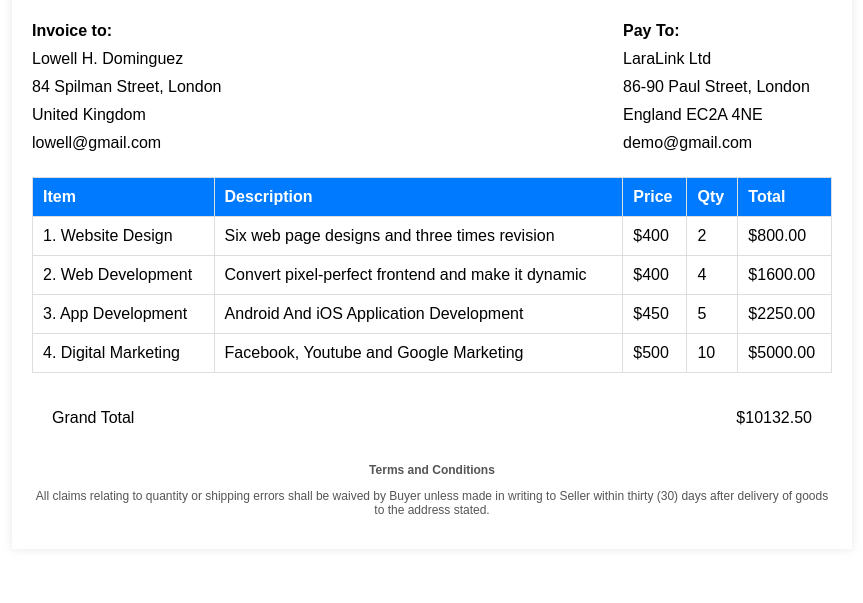
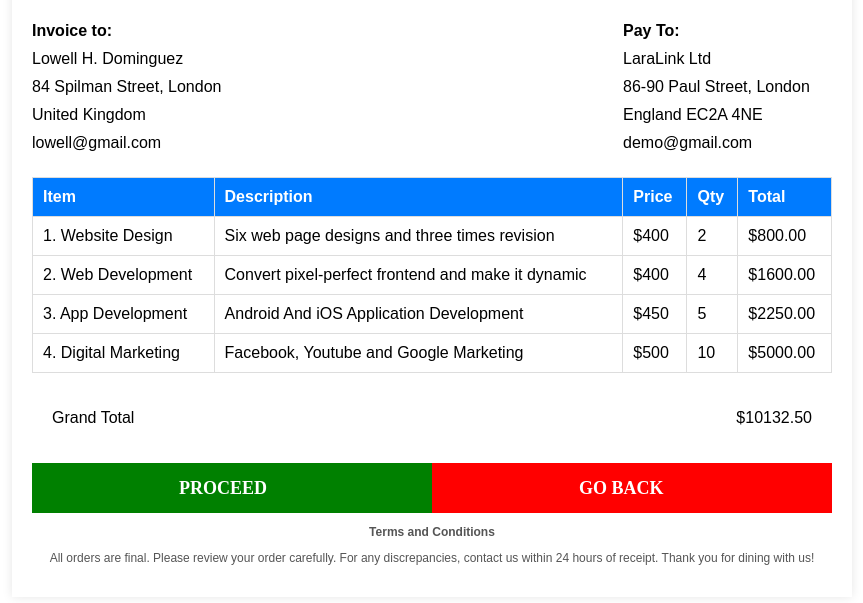
Before and after one commit to naveen-kk4/hackathon_razorpay, a plain HTML site: page Invoice/index.html in a window 1280 px wide. Shown: the part 225-828 px from the top of the page, without its empty margins (208-1071 px from the left). Before the commit the page ends 800 px from the top, so only its background shows below. Drawn offline with Linux system fonts and the light colour scheme.

Commit message:
changes made in invoice

```diff
--- a/Invoice/index.html
+++ b/Invoice/index.html
@@ -93,10 +93,21 @@
                 <p>$10132.50</p>
 
         </div>
+        <div class="action">
+            <div>
+                <button>PROCEED</button>
+            </div>
+            <div>
+                <button>
+                    GO BACK
+                </button>
+            </div>
+
+        </div>
 
         <div class="terms">
             <p><strong>Terms and Conditions</strong></p>
-            <p>All claims relating to quantity or shipping errors shall be waived by Buyer unless made in writing to Seller within thirty (30) days after delivery of goods to the address stated.</p>
+            <p>All orders are final. Please review your order carefully. For any discrepancies, contact us within 24 hours of receipt. Thank you for dining with us!</p>
         </div>
     </div>
 </body>
--- a/Invoice/style.css
+++ b/Invoice/style.css
@@ -185,3 +185,29 @@ body {
     font-size: 12px;
     color: #555;
 }
+.action{
+    background-color: #007BFF;
+    width: 100%;
+    height: 50px;
+    display: flex;
+}
+.action>div{
+    width: 50%;
+    height: 100%;
+    background-color: green;
+}
+.action>div>button{
+    margin-inline: 35%;
+    margin-top: 8px;
+    padding: 7px;
+    font-size: large;
+    font-family:'Times New Roman', Times, serif;
+    border: none;
+    background-color: transparent;
+    color: white;
+    font-weight: 600;
+}
+.action>div:nth-child(2){
+    background-color: red;
+
+}
```
Also changed, not shown: Home/home.css (+43 -4 lines), Home/home.html (+4 -1 lines).
